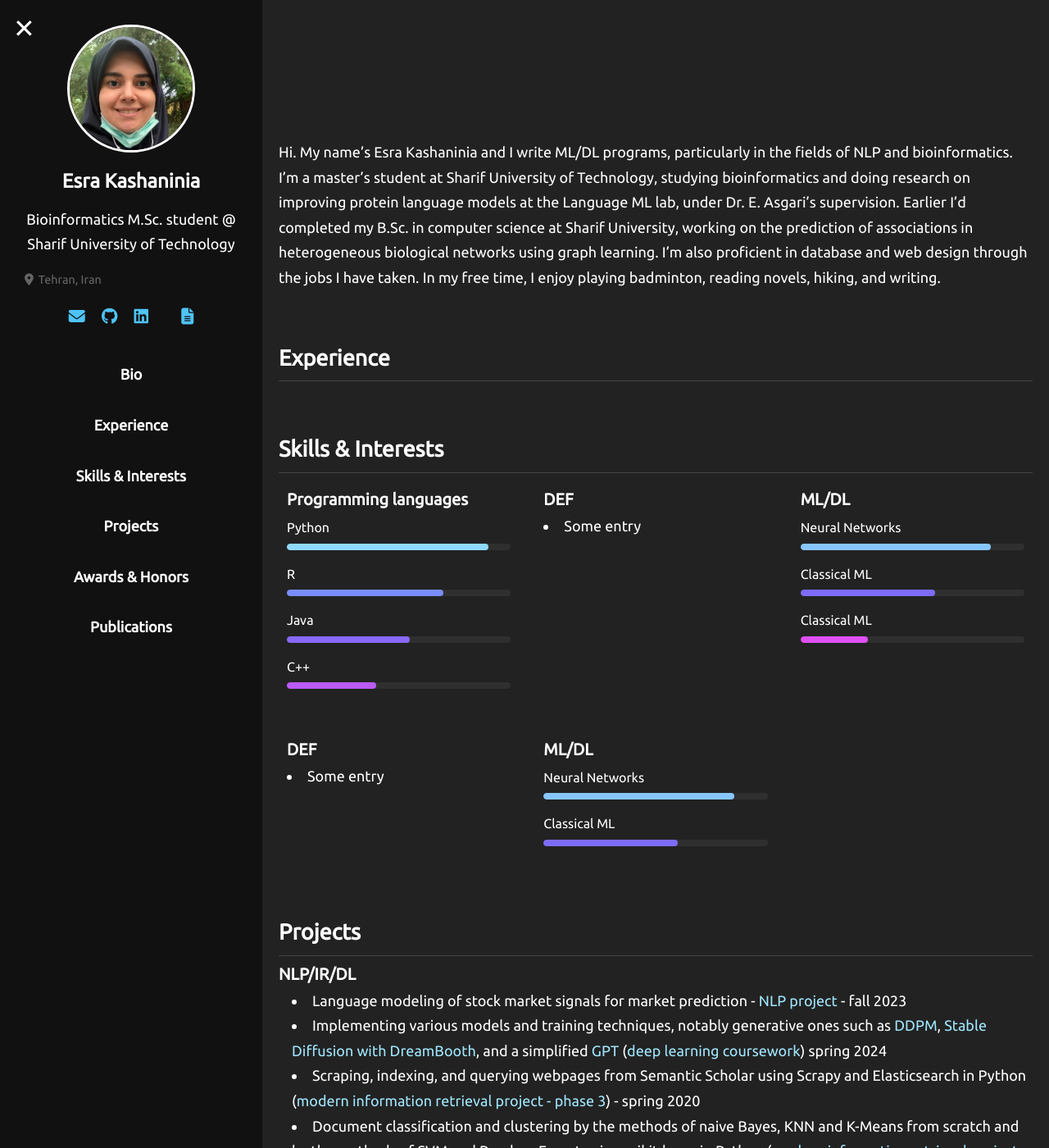
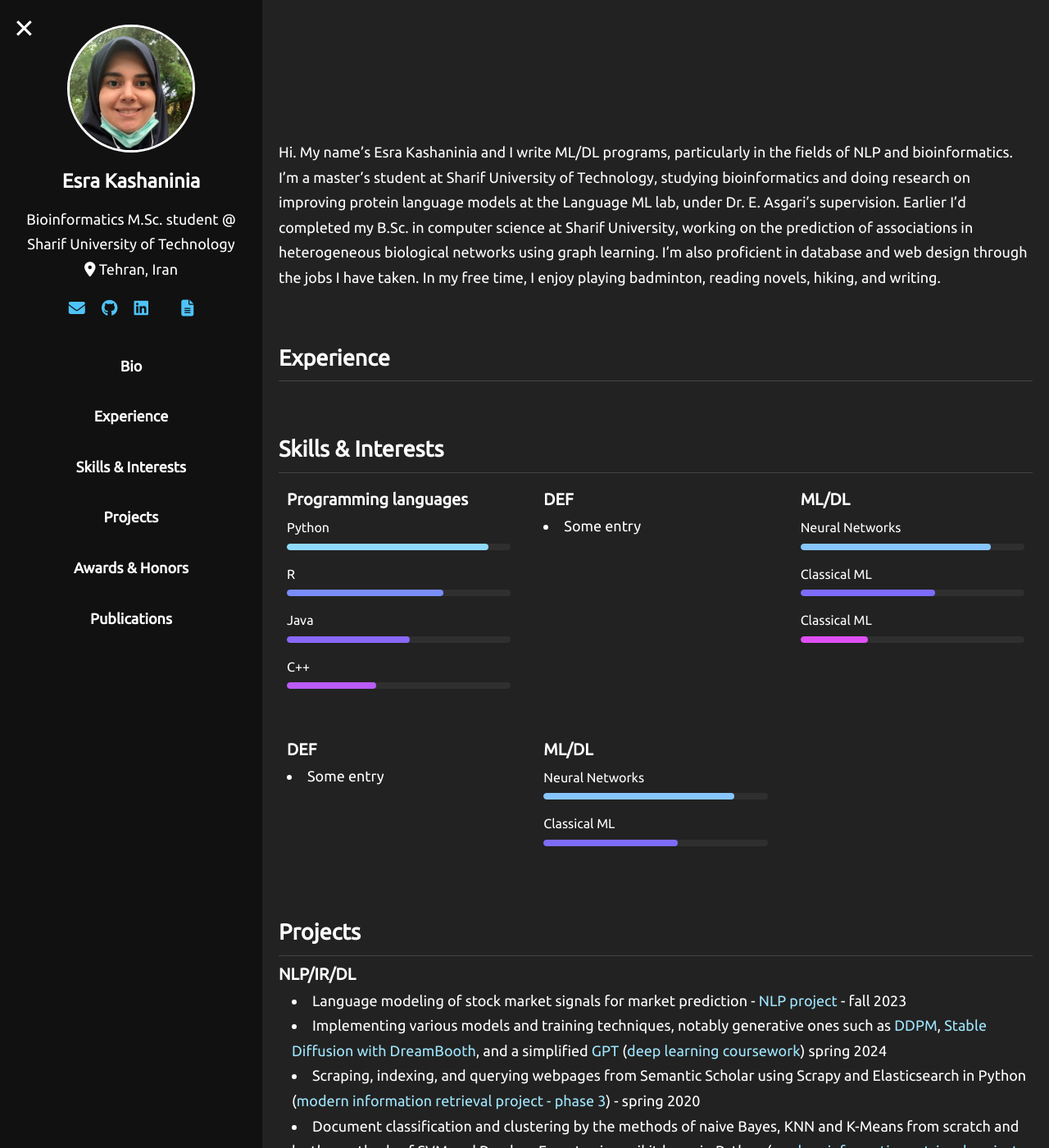
Before and after one commit to Esra-K/Esra-K.github.io, a Jekyll site: the page built from index.md, in a window 1280 px wide and 1400 px high. Shown: the whole window at 82% size. Built offline with Jekyll 4.4.1, drawn with Linux system fonts in a browser that asks for light colours; a style sheet for code colours, icons or effects is not loaded.

Commit message:
revert to location at the center

```diff
--- a/assets/css/style.css
+++ b/assets/css/style.css
@@ -96,19 +96,6 @@ body,
   /* Center horizontally and add bottom margin */
   display: block;
   /* Needed for margin auto to work */
-}
-
-.sidebar .location {
-  margin: 1rem 0;
-  font-size: 0.9rem;
-  color: #666;
-  display: flex;
-  align-items: center;
-  gap: 6px;
-
-  /* ✅ Force left alignment */
-  justify-content: flex-start;
-  text-align: left;
 }
 
 .info {
```
